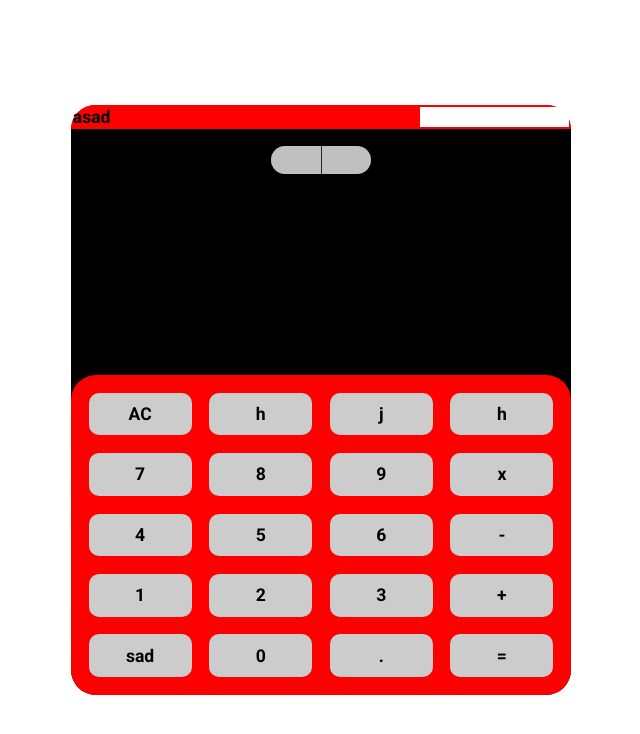
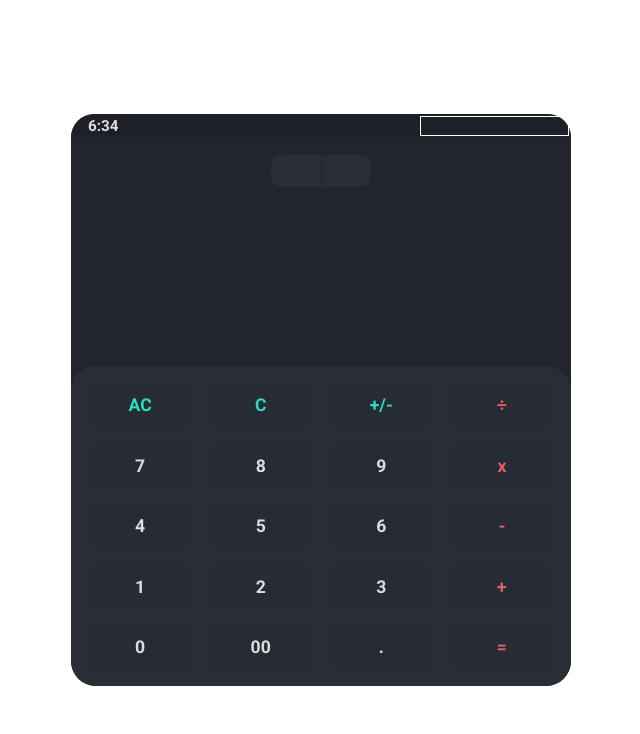
Before and after one commit to BlizZard-bot/calculator, a plain HTML site: page index.html in a window 1280 px wide. Shown: the whole page, without its empty margins (319-959 px from the left). Drawn offline with Linux system fonts and the light colour scheme.

Commit message:
Create UI for calculator

```diff
--- a/index.html
+++ b/index.html
@@ -13,9 +13,12 @@
     <title>Calculator</title>
   </head>
   <body>
+    <audio
+    src="./sounds/Sounds_zapsplat_multimedia_button_click_007_53868.mp3"
+  ></audio>
     <div class="container">
       <header>
-        <p class="time">asad</p>
+        <p class="time"></p>
         <div class="icons"></div>
       </header>
       <section class="display">
@@ -30,36 +33,35 @@
       </section>
       <main class="main">
         <!-- <div class="functions"> -->
-        <div><span>AC</span></div>
-        <div>
-          <!-- <img src="" alt="" /> -->
-          h
+        <div class="function btn"><span>AC</span></div>
+        <div class="function btn">
+         <span>C</span>
         </div>
-        <div><!-- <img src="" alt="" /> -->j</div>
+        <div class="function btn"><span>+/-</span></div>
         <!-- </div> -->
         <!-- <div class="numbers"> -->
-        <div>
-          <!-- <img src="" alt="" /> -->
-          h
+        <div class="operation btn">
+          <span>÷</span>
+
         </div>
-        <div><span>7</span></div>
-        <div><span>8</span></div>
-        <div><span>9</span></div>
-        <div><span>x</span></div>
-        <div><span>4</span></div>
-        <div><span>5</span></div>
-        <div><span>6</span></div>
-        <div><span>-</span></div>
-        <div><span>1</span></div>
-        <div><span>2</span></div>
-        <div><span>3</span></div>
+        <div class="btn"><span >7</span></div>
+        <div class="btn"><span >8</span></div>
+        <div class="btn"><span>9</span></div>
+        <div class="operation btn"><span>x</span></div>
+        <div class="btn"><span>4</span></div>
+        <div class="btn"><span>5</span></div>
+        <div class="btn"><span >6</span></div>
+        <div class="operation btn"><span>-</span></div>
+        <div class="btn"><span>1</span></div>
+        <div class="btn"><span>2</span></div>
+        <div class="btn"><span>3</span></div>
         <!-- </div> -->
         <!-- <div class="operations"> -->
-        <div><span>+</span></div>
-        <div><!-- <img src="" alt="" /> -->sad</div>
-        <div><span>0</span></div>
-        <div><span>.</span></div>
-        <div><span>=</span></div>
+        <div class="operation btn"><span>+</span></div>
+        <div class="btn"><span>0</span></div>
+        <div class="btn"><span>00</span></div>
+        <div class="btn"><span>.</span></div>
+        <div class="operation btn"><span>=</span></div>
         <!-- </div> -->
       </main>
     </div>
--- a/main.js
+++ b/main.js
@@ -0,0 +1,10 @@
+const time=document.querySelector(".time")
+const date=new Date();
+time.textContent=`${date.getHours()}:${date.getMinutes()}`;
+const main=document.querySelector(".main")
+const audio=document.querySelector("audio")
+main.addEventListener("click",(e)=>{
+    if(e.target.classList.contains("btn")){
+        audio.play();
+    }
+})
--- a/style.css
+++ b/style.css
@@ -13,7 +13,8 @@ body {
   height: 100vh;
   place-items: center;
   font-weight: 700;
-  color: rgb(0, 0, 0);
+  /* color: #22252d; */
+  color: #dcddde;
 }
 
 img {
@@ -21,7 +22,7 @@ img {
   display: block;
 }
 .container {
-  background-color: black;
+  background-color: #22252d;
   width: min(80%, 500px);
   display: grid;
   place-items: center;
@@ -34,20 +35,25 @@ header {
   justify-content: space-between;
   padding: 0.1em;
   align-items: center;
-  background-color: red;
+  background-color: #1e2027;
   border-radius: 25px 25px 0 0;
+}
+
+.time{
+  font-size: .95rem;
+  margin-left: 1em;
 }
 
 .icons {
   width: 30%;
   height: 20px;
-  background-color: #fff;
+  border: 1px solid #fff;
 }
 
 .display {
-  padding: 7em;
+  padding: 6.5em;
   width: 100%;
-  background-color: #000;
+  background-color: #22252d;
   position: relative;
   display: flex;
   flex-direction: column;
@@ -59,18 +65,18 @@ header {
   top: 1em;
   width: 30%;
   max-width: 100px;
-  background-color: rgb(39, 39, 39);
-  border-radius: 15px;
+  background-color: #22252d;
+  border-radius: 10px;
   display: flex;
   gap: 1px;
   overflow: hidden;
 }
 
 .mode {
-  padding: 0.8em 0;
+  padding: .9em 0;
   height: 100%;
   flex-grow: 1;
-  background-color: rgb(192, 192, 192);
+  background-color: #292d36;
 }
 
 .main {
@@ -83,7 +89,7 @@ header {
   gap: 1em;
   border-radius: 25px;
   overflow: hidden;
-  background-color: red;
+  background-color: #292d36;
 }
 
 .main div {
@@ -91,7 +97,7 @@ header {
   width: 100%;
   display: grid;
   place-items: center;
-  background-color: #ccc;
+  background-color: #272b33;
   border-radius: 10px;
   cursor: pointer;
   transition: 0.2s all ease;
@@ -101,3 +107,11 @@ header {
   background-color: #000;
   color: #fff;
 }
+
+.function{
+  color: #26e0c1;
+}
+
+.operation{
+  color: #dd6162;
+}
```
Also changed, not shown: 1 other file.
